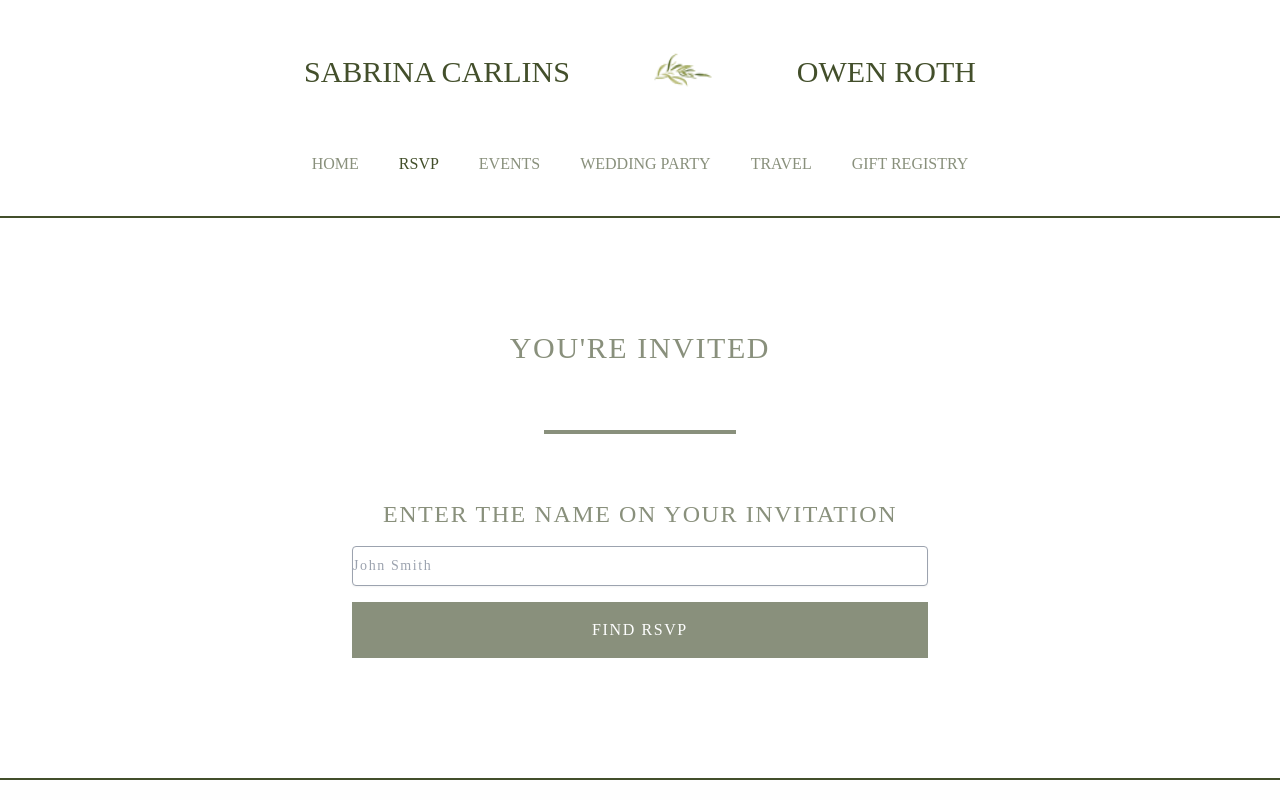
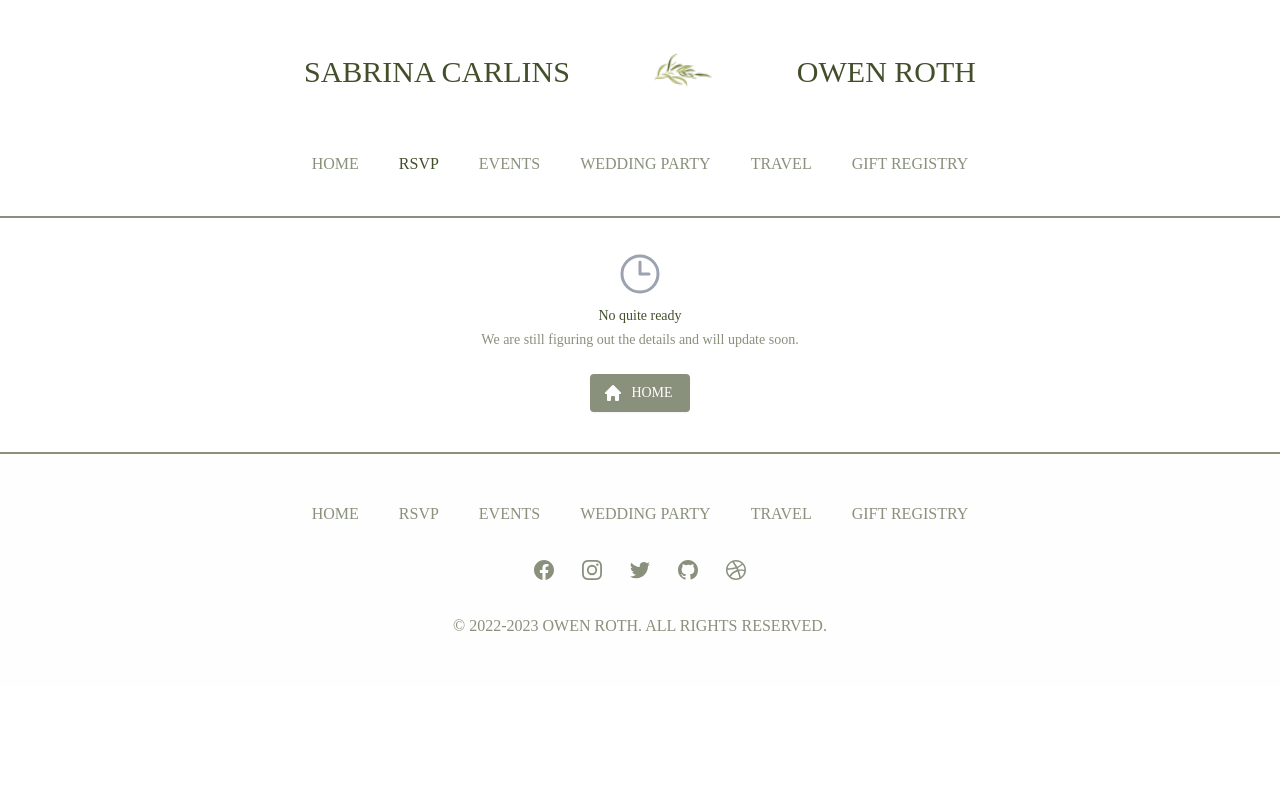
Before and after one commit to oroth8/owensabrina, a Next.js app: page /RSVP in a window 1280 px wide. Shown: the top 800 px of the page. Built offline with nearby package versions, Linux system fonts and the light colour scheme; a web font is replaced by a local one.

Commit message:
updated form

```diff
--- /dev/null
+++ b/components/Altert.tsx
@@ -0,0 +1,25 @@
+import { XCircleIcon } from '@heroicons/react/20/solid'
+
+type Props = {
+    message: string;
+}
+
+export default function Alert(props: Props) {
+  return (
+    <div className="rounded-md bg-red-50 p-4">
+      <div className="flex">
+        <div className="flex-shrink-0">
+          <XCircleIcon className="h-5 w-5 text-red-400" aria-hidden="true" />
+        </div>
+        <div className="ml-3">
+          <h3 className="text-sm font-medium text-red-800">There were errors with your submission</h3>
+          <div className="mt-2 text-sm text-red-700">
+            <ul role="list" className="list-disc space-y-1 pl-5">
+              <li>{props.message}</li>
+            </ul>
+          </div>
+        </div>
+      </div>
+    </div>
+  )
+}
--- /dev/null
+++ b/components/Empty.tsx
@@ -0,0 +1,38 @@
+import { HomeIcon } from "@heroicons/react/20/solid";
+import Link from "next/link";
+
+export default function Empty() {
+  return (
+    <div className="text-center font-display">
+      <svg
+        className="mx-auto h-12 w-12 text-gray-400"
+        xmlns="http://www.w3.org/2000/svg"
+        fill="none"
+        viewBox="0 0 24 24"
+        strokeWidth={1.5}
+        stroke="currentColor"
+      >
+        <path
+          strokeLinecap="round"
+          strokeLinejoin="round"
+          d="M12 6v6h4.5m4.5 0a9 9 0 11-18 0 9 9 0 0118 0z"
+        />
+      </svg>
+
+      <h3 className="mt-2 text-sm font-medium text-green-dark">
+        No quite ready
+      </h3>
+      <p className="mt-1 text-sm text-green-primary">
+        We are still figuring out the details and will update soon.
+      </p>
+      <div className="mt-6">
+        <Link href="/" type="button">
+          <a className="inline-flex items-center rounded uppercase border border-transparent bg-green-primary text-white px-4 py-2 text-sm font-medium text-white shadow-sm hover:bg-green-dark focus:outline-none focus:ring-2 focus:ring-green-primary focus:ring-offset-2">
+            <HomeIcon className="-ml-1 mr-2 h-5 w-5" aria-hidden="true" />
+            Home
+          </a>
+        </Link>
+      </div>
+    </div>
+  );
+}
--- /dev/null
+++ b/components/Success.tsx
@@ -0,0 +1,42 @@
+/* This example requires Tailwind CSS v2.0+ */
+import { CheckCircleIcon } from "@heroicons/react/20/solid";
+import Link from "next/link";
+
+type Props = {
+  message: string;
+};
+
+export default function Success(props: Props) {
+  return (
+    <div className="rounded-md bg-green-50 p-4">
+      <div className="flex">
+        <div className="flex-shrink-0">
+          <CheckCircleIcon
+            className="h-5 w-5 text-green-400"
+            aria-hidden="true"
+          />
+        </div>
+        <div className="ml-3">
+          <h3 className="text-sm font-medium text-green-800">Details saved!</h3>
+          <div className="mt-2 text-sm text-green-700">
+            <p>{props.message}</p>
+          </div>
+          <div className="mt-4">
+            <div className="-mx-2 -my-1.5 flex">
+              <Link href="/travel" type="button">
+                <a className="rounded-md bg-green-50 px-2 py-1.5 text-sm font-medium text-green-800 hover:bg-green-100 focus:outline-none focus:ring-2 focus:ring-green-600 focus:ring-offset-2 focus:ring-offset-green-50">
+                  Travel Details
+                </a>
+              </Link>
+              <Link href="/registry" type="button">
+                <a className="ml-3 rounded-md bg-green-50 px-2 py-1.5 text-sm font-medium text-green-800 hover:bg-green-100 focus:outline-none focus:ring-2 focus:ring-green-600 focus:ring-offset-2 focus:ring-offset-green-50">
+                  Gift Registry
+                </a>
+              </Link>
+            </div>
+          </div>
+        </div>
+      </div>
+    </div>
+  );
+}
--- a/components/nav/Footer.tsx
+++ b/components/nav/Footer.tsx
@@ -68,7 +68,7 @@ const socials = [
 
   export default function Footer() {
     return (
-      <footer className="bg-white border-t-2 border-green-dark mt-10 font-display uppercase text-green-primary">
+      <footer className="bg-white border-t-2 border-green-primary mt-10 font-display uppercase text-green-primary">
         <div className="mx-auto max-w-7xl overflow-hidden py-12 px-4 sm:px-6 lg:px-8">
           <nav className="-mx-5 -my-2 flex flex-wrap justify-center" aria-label="Footer">
             {navigation.main.map((item) => (
--- a/components/nav/Nav.tsx
+++ b/components/nav/Nav.tsx
@@ -7,7 +7,7 @@ import { useRouter } from 'next/router'
 const Nav = () => {
   const { asPath } = useRouter()
   return (
-    <div className='border-b-2 border-green-dark mb-8 font-display'>
+    <div className='border-b-2 border-green-primary mb-8 font-display'>
       <div className='flex justify-center items-center uppercase my-8 text-green-dark text-3xl flex-col sm:flex-row sm:mx-auto sm:max-w-2xl'>
         <h1>Sabrina Carlins</h1>
         <div className="mx-auto w-16 my-2">
--- a/package.json
+++ b/package.json
@@ -9,6 +9,7 @@
     "lint": "next lint"
   },
   "dependencies": {
+    "@heroicons/react": "^2.0.9",
     "next": "12.2.5",
     "react": "18.2.0",
     "react-dom": "18.2.0"
--- a/pages/RSVP.tsx
+++ b/pages/RSVP.tsx
@@ -2,11 +2,13 @@ import type { ReactElement } from "react";
 import Layout from "../components/nav/Layout";
 import type { NextPageWithLayout } from "./_app";
 import Nav from "../components/nav/Nav";
+import Empty from "../components/Empty";
 const Page: NextPageWithLayout = () => {
   return (
     <>
       <Nav />
-      <div className="text-green-primary uppercase text-center font-display py-10 sm:py-20 tracking-widest px-10">
+      <Empty/>
+      {/* <div className="text-green-primary uppercase text-center font-display py-10 sm:py-20 tracking-widest px-10">
         <h2 className="text-3xl">YOU&apos;RE INVITED</h2>
         <div className="bg-green-primary h-1 w-48 my-8 sm:my-16 mx-auto"></div>
         <p className="text-xl sm:text-2xl">Enter the name on your invitation</p>
@@ -18,7 +20,7 @@ const Page: NextPageWithLayout = () => {
             type="text"
             name="name"
             id="name"
-            className="block w-full mx-auto max-w-xl border-gray border rounded h-10 shadow-sm focus:border-green-primary focus:ring-green-primary sm:text-sm"
+            className="block w-full p-2 mx-auto max-w-xl border-gray border rounded h-10 shadow-sm focus:border-green-primary focus:ring-green-primary sm:text-sm"
             placeholder="John Smith"
             autoComplete="name"
           />
@@ -26,7 +28,7 @@ const Page: NextPageWithLayout = () => {
         <button className="bg-green-primary text-white w-full mx-auto max-w-xl mt-4 p-4 font-display tracking-widest">
           FIND RSVP
         </button>
-      </div>
+      </div> */}
     </>
   );
 };
--- a/pages/events.tsx
+++ b/pages/events.tsx
@@ -2,11 +2,13 @@ import type { ReactElement } from "react";
 import Layout from "../components/nav/Layout";
 import type { NextPageWithLayout } from "./_app";
 import Nav from "../components/nav/Nav";
+import Empty from "../components/Empty";
 
 const Page: NextPageWithLayout = () => {
   return (
     <>
     <Nav/>
+    <Empty/>
 
     </>
   );
--- a/pages/registry.tsx
+++ b/pages/registry.tsx
@@ -2,12 +2,13 @@ import type { ReactElement } from "react";
 import Layout from "../components/nav/Layout";
 import type { NextPageWithLayout } from "./_app";
 import Nav from "../components/nav/Nav";
+import Empty from "../components/Empty";
 
 const Page: NextPageWithLayout = () => {
   return (
     <>
     <Nav/>
-
+   <Empty/>
     </>
   );
 };
--- a/pages/travel.tsx
+++ b/pages/travel.tsx
@@ -2,12 +2,13 @@ import type { ReactElement } from "react";
 import Layout from "../components/nav/Layout";
 import type { NextPageWithLayout } from "./_app";
 import Nav from "../components/nav/Nav";
+import Empty from "../components/Empty";
 
 const Page: NextPageWithLayout = () => {
   return (
     <>
     <Nav/>
-
+   <Empty/>
     </>
   );
 };
--- a/pages/wedding-party.tsx
+++ b/pages/wedding-party.tsx
@@ -2,11 +2,13 @@ import type { ReactElement } from "react";
 import Layout from "../components/nav/Layout";
 import type { NextPageWithLayout } from "./_app";
 import Nav from "../components/nav/Nav";
+import Empty from "../components/Empty";
 
 const Page: NextPageWithLayout = () => {
   return (
     <>
     <Nav/>
+    <Empty/>
 
     </>
   );
```
Also changed, not shown: pages/address.tsx (+46 -18 lines), public/images/loading.gif (added), 1 other file (tests, documents, lock files or other folders).
